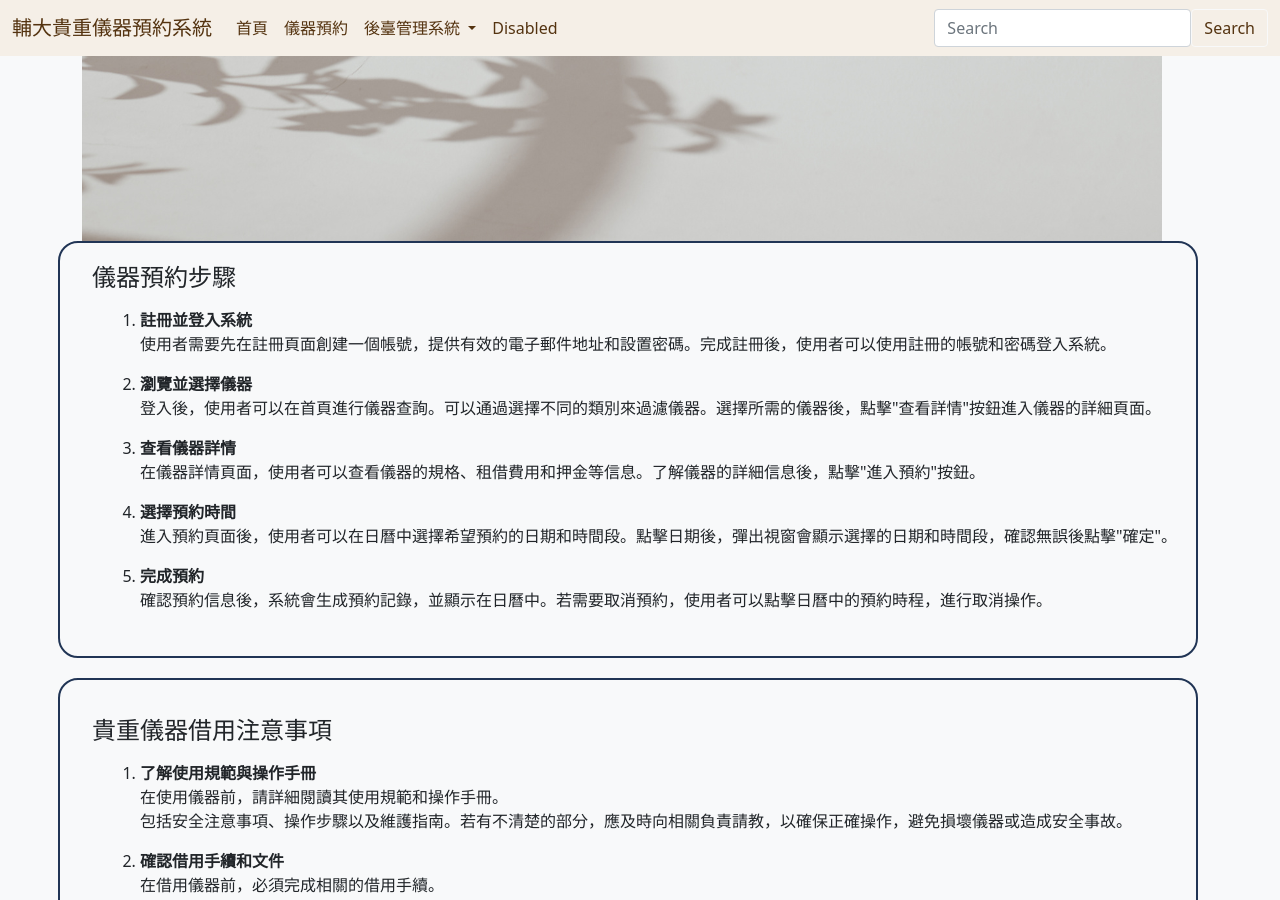
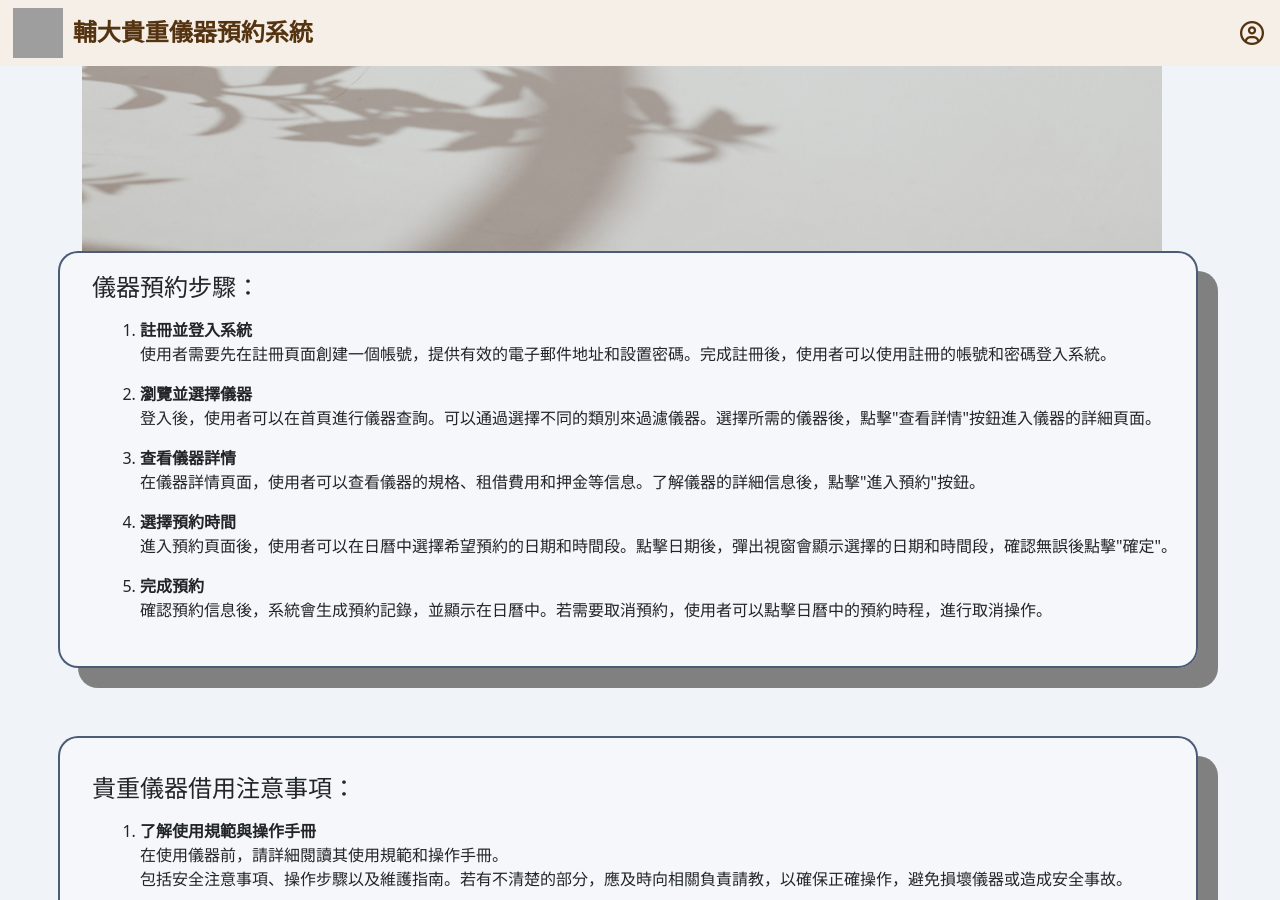
Before and after one commit to Vickipediaa/WEB-Final, a Jekyll site: the page firstindex.html, which Jekyll copies as it is, in a window 1280 px wide and 900 px high, scrolled down 1975 px. Built offline with Jekyll 4.4.1, drawn with Linux system fonts in a browser that asks for light colours; nearby versions of some CDN libraries; grey boxes are pictures that could not be loaded.

Commit message:
Update firstindex.html

```diff
--- a/firstindex.html
+++ b/firstindex.html
@@ -12,52 +12,48 @@
 
   <script src="https://cdn.jsdelivr.net/npm/chart.js"></script>
   <script src="https://code.jquery.com/jquery-3.6.0.min.js"></script>
+  <script src="https://kit.fontawesome.com/51eb70003d.js" crossorigin="anonymous"></script>
 
 </head>
 
-<body style="background-color: #f8f9fa;">
+<body style="background-color: #f0f4f9;">
   <!--nav bar start-->
-  <div class="sticky-top" style="background-color:#F5EFE7;">
+  <div class="sticky-top" style="background-color:#F5EFE7; ">
     <nav class="navbar navbar-expand-lg navbar-light">
+      <div class="d-flex justify-content-center">
+        <img class="img-fluid ms-3" src="https://gloria.fju.edu.tw/wp-content/uploads/2021/05/site_icon_1.png"
+          style="width: 50px; height: 50px;">
+      </div>
       <div class="container-fluid">
-        <a class="navbar-brand" href="#" style="color: #543310">輔大貴重儀器預約系統</a>
+        <a class="navbar-brand" href="#"
+          style="color: #543310; font-family: 標楷體; font-weight: bold; font-size:150%; ">輔大貴重儀器預約系統</a>
         <button class="navbar-toggler" type="button" data-bs-toggle="collapse" data-bs-target="#navbarSupportedContent"
           aria-controls="navbarSupportedContent" aria-expanded="false" aria-label="Toggle navigation">
           <span class="navbar-toggler-icon"></span>
         </button>
-        <div class="collapse navbar-collapse" id="navbarSupportedContent">
-          <ul class="navbar-nav me-auto mb-2 mb-lg-0">
-            <li class="nav-item">
-              <a class="nav-link active" aria-current="page" href="#" style="color: #543310">首頁</a>
-            </li>
-            <li class="nav-item">
-              <a class="nav-link" href="#" style="color: #543310">儀器預約</a>
-            </li>
-            <li class="nav-item dropdown">
-              <a class="nav-link dropdown-toggle" href="#" id="navbarDropdown" role="button" data-bs-toggle="dropdown"
-                aria-expanded="false" style="color: #543310">
-                後臺管理系統
-              </a>
-              <ul class="dropdown-menu" aria-labelledby="navbarDropdown">
-                <li><a class="dropdown-item" href="#" style="color: #543310">1</a></li>
-                <li><a class="dropdown-item" href="#" style="color: #543310">2</a></li>
-                <li>
-                  <hr class="dropdown-divider">
-                </li>
-                <li><a class="dropdown-item" href="#" style="color: #543310">儀器查詢</a></li>
-              </ul>
-            </li>
-            <li class="nav-item">
-              <a class="nav-link" style="color: #543310">Disabled</a>
-            </li>
-          </ul>
-          <form class="d-flex">
-            <input class="form-control " type="search" placeholder="Search" aria-label="Search">
-            <button class="btn btn-outline-light custom-border-color" type="submit"
-              style="color: #543310">Search</button>
-          </form>
+      </div>
+
+      <i class="fa-regular fa-circle-user me-3 fc-event" data-bs-toggle="modal" data-bs-target="#user"
+        style="font-size:24px;color:#543310"></i>
+        <div class="modal fade" id="user" tabindex="-1" aria-labelledby="exampleModalLabel" aria-hidden="true">
+    <div class="modal-dialog">
+      <div class="modal-content">
+        <div class="modal-header">
+          <h1 class="modal-title fs-5" id="exampleModalLabel">使用者資訊</h1>
+          <button type="button" class="btn-close" data-bs-dismiss="modal" aria-label="Close"></button>
+        </div>
+        <div class="modal-body">
+          使用者帳號：<br>
+          目前為登入狀態，是否要登出並跳回主畫面？
+        </div>
+        <div class="modal-footer">
+          <button type="button" class="btn btn-secondary" data-bs-dismiss="modal"
+            onclick="location.href='firstindex'">登出</button><!-- 修改的地方，新增 onclick="location.href='firstindex'" -->
+          <button type="button" class="btn btn-primary" data-bs-dismiss="modal">留下</button>
         </div>
       </div>
+    </div>
+  </div>
     </nav>
   </div>
 
@@ -70,8 +66,8 @@
         <a href="#notice"><img src="../WEB-Final/pic/2.png"></a>
       </div>
       <div class="row"
-        style="border-radius: 20px; border-color: #213555; border-width: 2px; border-style: solid; padding:20px; margin-bottom: 20px;">
-        <h4 id="steps" >儀器預約步驟</h4>
+        style="border-radius: 20px; border-color:rgb(33, 53, 85,0.8); border-width: 2px; border-style: solid; padding:20px; margin-bottom: 20px; background-color: rgb(248, 249, 250,0.6); box-shadow: 20px 20px gray;">
+        <h4 id="steps">儀器預約步驟：</h4>
         <ol class="mx-5 my-2">
           <li>
             <b>註冊並登入系統</b>
@@ -95,9 +91,9 @@
           </li>
         </ol>
       </div>
-      <div class="row"
-        style="border-radius: 20px; border-color: #213555; border-width: 2px; border-style: solid; padding: 20px; margin-bottom: 20px;">
-        <h4 class="mt-3" id="notice">貴重儀器借用注意事項</h4>
+      <div class="row my-5"
+        style="border-radius: 20px; border-color: rgb(33, 53, 85,0.8); border-width: 2px; border-style: solid; padding: 20px; margin-bottom: 20px;background-color: rgb(248, 249, 250,0.6);box-shadow: 20px 20px gray;">
+        <h4 class="mt-3" id="notice">貴重儀器借用注意事項：</h4>
         <ol class="mx-5 my-2">
           <li>
             <b>了解使用規範與操作手冊</b>
@@ -125,7 +121,22 @@
 
     </div>
   </div>
-  </div>
+
+  <button type="button" id="BackTop" class="toTop-arrow"></button>
+  <script>
+    $(function () {
+      $('#BackTop').click(function () {
+        $('html,body').animate({ scrollTop: 0 }, 333);
+      });
+      $(window).scroll(function () {
+        if ($(this).scrollTop() > 300) {
+          $('#BackTop').fadeIn(222);
+        } else {
+          $('#BackTop').stop().fadeOut(222);
+        }
+      }).scroll();
+    });
+  </script>
 
 
   <!-- Footer Start -->
```
